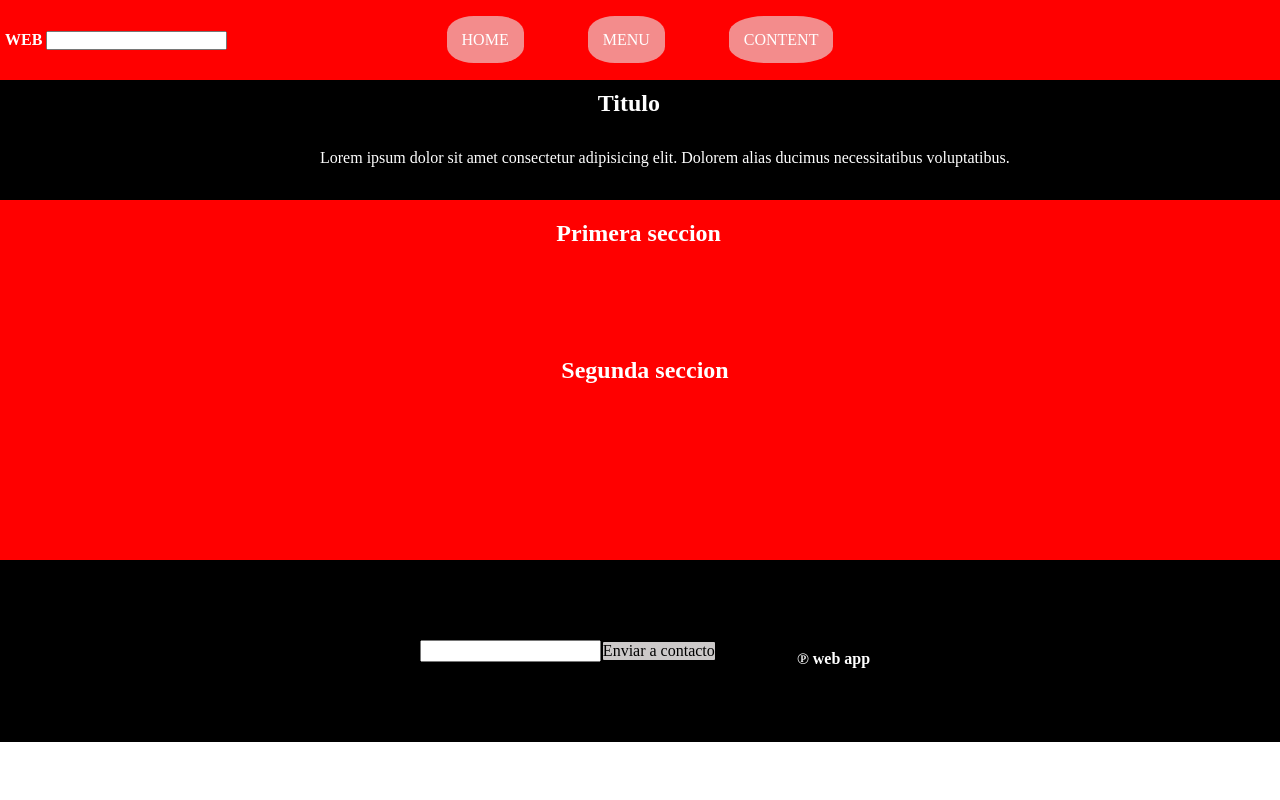
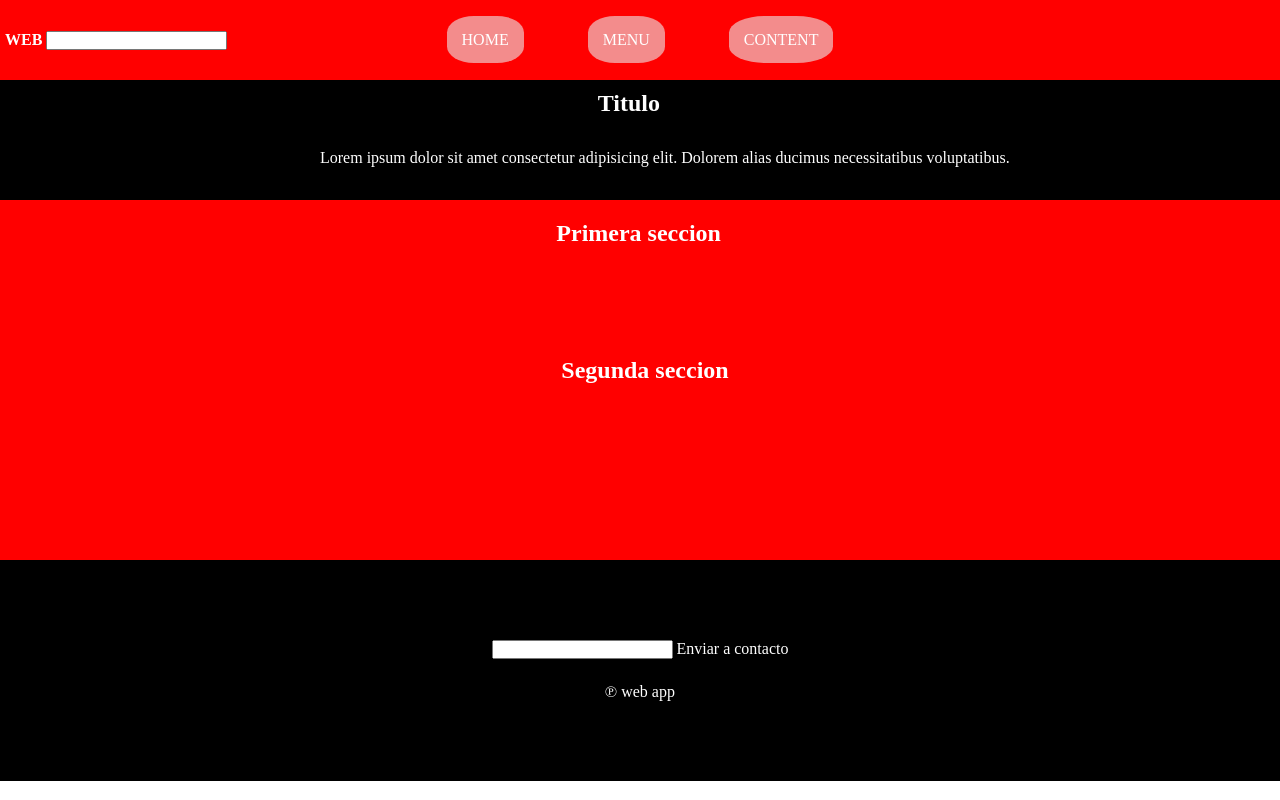
Before and after one commit to GabrielaPCalderonH/Proyecto-UTN, a plain HTML site: page Pages/galeria.html in a window 1280 px wide. Drawn offline with Linux system fonts and the light colour scheme.

Commit message:
galeria-finalizado

```diff
--- a/css/galeria.css
+++ b/css/galeria.css
@@ -89,29 +89,11 @@ h3{
 /*  footer  */
 
 footer{
-display: flex;
-justify-content: center;
-background-color: black;
-color: white;
-}
-
-.enviar{
-    color: black;
-    background-color: rgb(204, 201, 201);
-    border-radius: 1px;
-    margin: 2px;
-}
-
-.footer-input{
     display: flex;
-    justify-content:center;
-    margin: 80px;
-
-}
-
-.footerP{
-    display: flex;
-    justify-content: center;
-    margin: 90px 70px 20px 0px;
-    font-weight: bold;
-}
+    flex-direction: column;
+    align-items: center;
+    gap: 3vh;
+    padding: 10vh 5vw;
+    background-color: black;
+    color: white;
+    }
```
